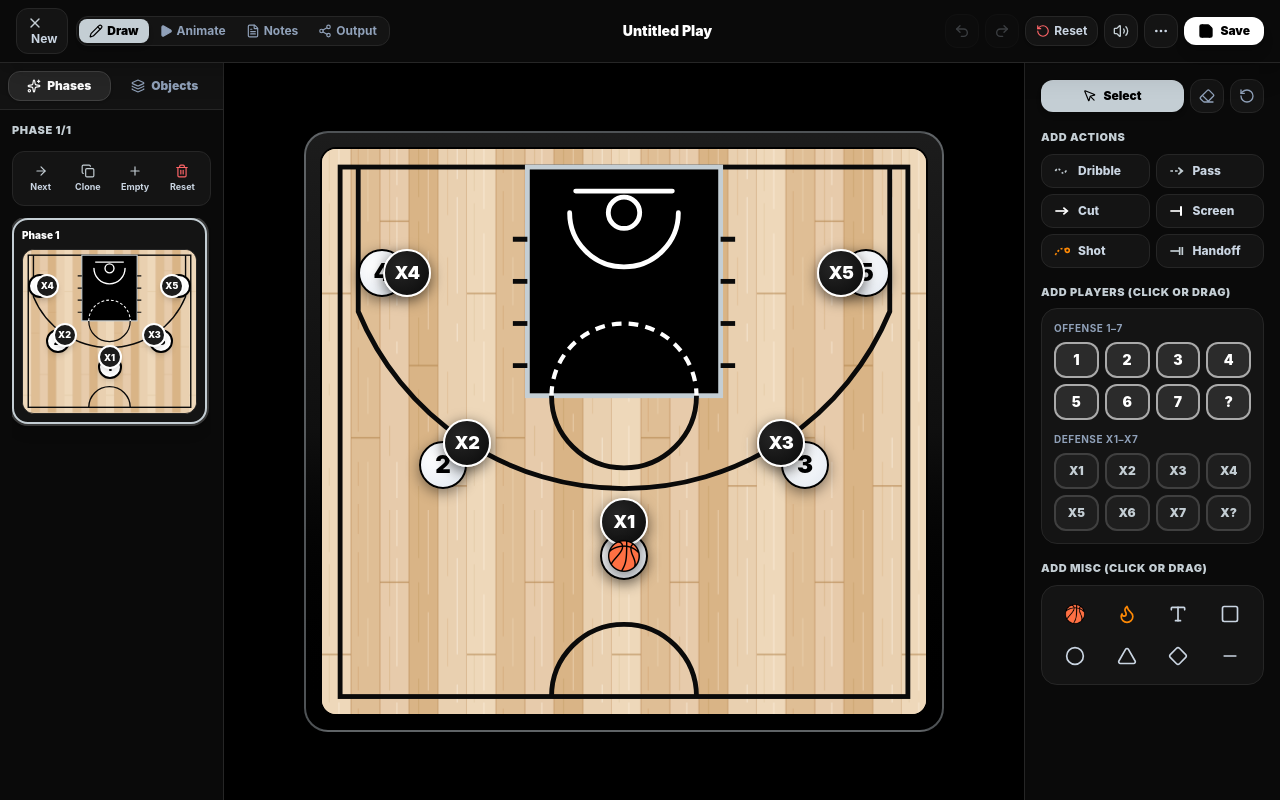
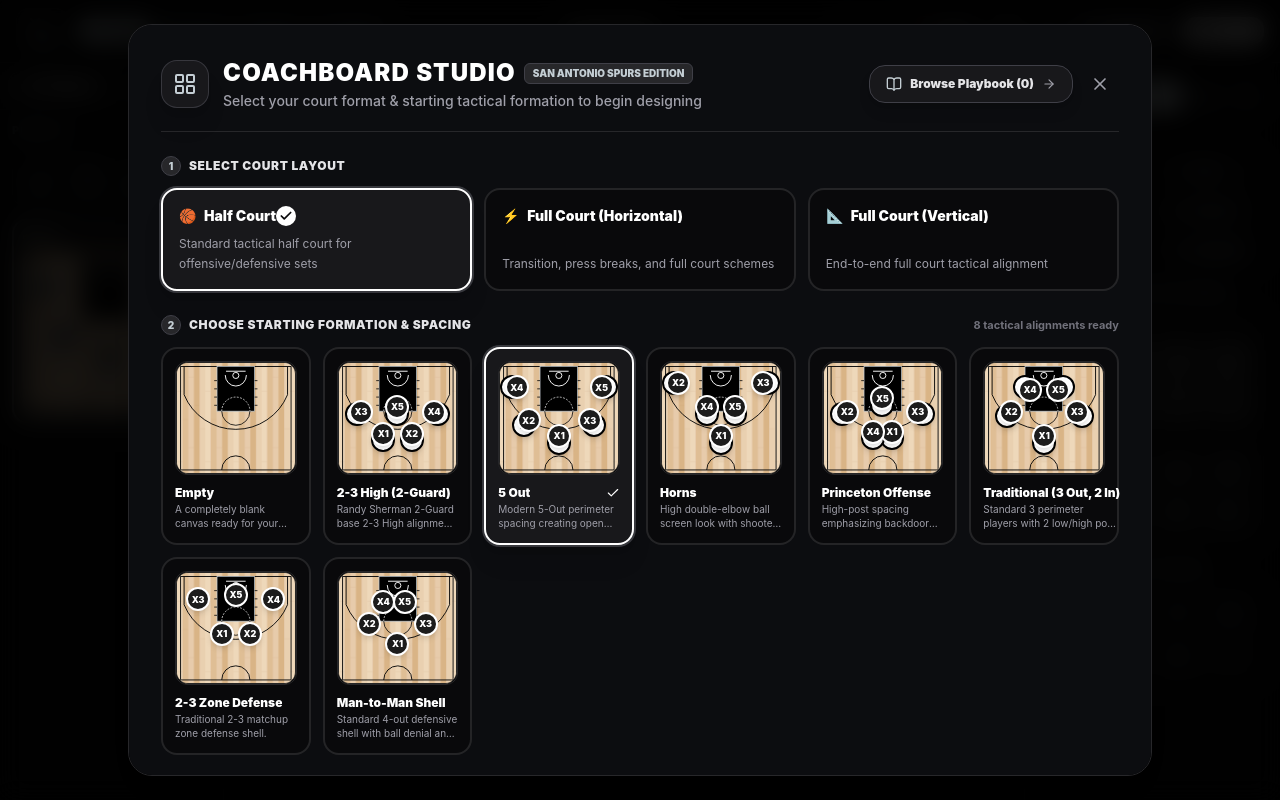
Before and after one commit to ecohoopscoaching/CoachBoard, a React (Vite) app: page / in a window 1280 px wide. Built offline with nearby package versions, Linux system fonts and the light colour scheme.

Commit message:
feat: make Court Template Selector the initial landing page and make Playbook prominent in top header

```diff
--- a/src/App.tsx
+++ b/src/App.tsx
@@ -75,8 +75,10 @@
   const [isLooping, setIsLooping] = React.useState(true);
   const [isMuted, setIsMuted] = React.useState(false);
 
-  // Modals
-  const [isTemplateModalOpen, setIsTemplateModalOpen] = React.useState(false);
+  // Modals (Landing page opens template modal by default)
+  const [isTemplateModalOpen, setIsTemplateModalOpen] = React.useState<boolean>(() => {
+    return typeof window !== 'undefined' && !window.location.hash.startsWith('#play=');
+  });
   const [isPlaybookOpen, setIsPlaybookOpen] = React.useState(false);
   const [isNotesModalOpen, setIsNotesModalOpen] = React.useState(false);
   const [isOutputModalOpen, setIsOutputModalOpen] = React.useState(false);
@@ -1168,6 +1170,8 @@
         isOpen={isTemplateModalOpen}
         onClose={() => setIsTemplateModalOpen(false)}
         onSelectSetup={handleSelectSetupFromModal}
+        onOpenPlaybook={() => setIsPlaybookOpen(true)}
+        savedPlaysCount={savedPlays.length}
       />
 
       {/* Play Details & Coaching Notes Modal */}
--- a/src/components/Header/PlayCreatorHeader.tsx
+++ b/src/components/Header/PlayCreatorHeader.tsx
@@ -365,6 +365,19 @@
           )}
         </div>
 
+        {/* Dedicated Prominent Tactical Playbook Button */}
+        <button
+          onClick={() => {
+            soundEffects.playClick();
+            onOpenPlaybook();
+          }}
+          className="flex items-center gap-1.5 px-2.5 sm:px-3.5 py-1.5 rounded-xl bg-zinc-900 hover:bg-zinc-800 text-zinc-100 hover:text-white border border-zinc-700/90 text-xs font-black transition-all shadow-md active:scale-95 group shrink-0"
+          title="Open Tactical Playbook"
+        >
+          <BookOpen className="w-3.5 h-3.5 sm:w-4 sm:h-4 text-[#c4ced4] group-hover:scale-110 transition-transform" />
+          <span>Playbook</span>
+        </button>
+
         {/* Save Play Button */}
         <button
           onClick={() => {
--- a/src/components/Modal/CourtTemplateModal.tsx
+++ b/src/components/Modal/CourtTemplateModal.tsx
@@ -2,7 +2,15 @@
 import type { CourtType } from '../../types/play';
 import { COURT_TEMPLATES } from '../../data/presetPlays';
 import type { TemplateDefinition } from '../../data/presetPlays';
-import { X, Check, LayoutGrid, ArrowRight } from 'lucide-react';
+import {
+  X,
+  Check,
+  LayoutGrid,
+  ArrowRight,
+  BookOpen,
+  Sparkles,
+  Zap,
+} from 'lucide-react';
 import { soundEffects } from '../../services/soundEffects';
 import { CourtThumbnail } from '../Court/CourtThumbnail';
 
@@ -10,22 +18,26 @@
   isOpen: boolean;
   onClose: () => void;
   onSelectSetup: (courtType: CourtType, template: TemplateDefinition) => void;
+  onOpenPlaybook?: () => void;
+  savedPlaysCount?: number;
 }
 
 export const CourtTemplateModal: React.FC<CourtTemplateModalProps> = ({
   isOpen,
   onClose,
   onSelectSetup,
+  onOpenPlaybook,
+  savedPlaysCount = 0,
 }) => {
   const [selectedCourtType, setSelectedCourtType] = React.useState<CourtType>('half');
   const [selectedTemplateId, setSelectedTemplateId] = React.useState<string>('5-out');
 
   if (!isOpen) return null;
 
-  const courtTypes: { id: CourtType; title: string; desc: string }[] = [
-    { id: 'half', title: 'Half Court', desc: 'Standard tactical half court' },
-    { id: 'full-horizontal', title: 'Horizontal Full Court', desc: 'Full length horizontal view' },
-    { id: 'full-vertical', title: 'Vertical Full Court', desc: 'Full length vertical view' },
+  const courtTypes: { id: CourtType; title: string; desc: string; icon: string }[] = [
+    { id: 'half', title: 'Half Court', desc: 'Standard tactical half court for offensive/defensive sets', icon: '🏀' },
+    { id: 'full-horizontal', title: 'Full Court (Horizontal)', desc: 'Transition, press breaks, and full court schemes', icon: '⚡' },
+    { id: 'full-vertical', title: 'Full Court (Vertical)', desc: 'End-to-end full court tactical alignment', icon: '📐' },
   ];
 
   const handleStart = () => {
@@ -36,35 +48,67 @@
 
   return (
     <div className="fixed inset-0 z-50 flex items-center justify-center p-3 sm:p-6 bg-black/90 backdrop-blur-md animate-fade-in overflow-y-auto">
-      <div className="w-full max-w-4xl bg-[#0a0a0a] border border-[#262626] rounded-3xl p-6 sm:p-8 text-white shadow-2xl flex flex-col gap-6 max-h-[92vh] overflow-y-auto">
-        {/* Header */}
-        <div className="flex items-center justify-between border-b border-[#262626] pb-4">
-          <div className="flex items-center gap-3">
-            <div className="w-8 h-8 rounded-xl bg-white text-black flex items-center justify-center font-black">
-              <LayoutGrid className="w-4 h-4" />
+      <div className="w-full max-w-5xl bg-[#0c0d10] border border-zinc-800 rounded-3xl p-5 sm:p-8 text-white shadow-2xl flex flex-col gap-6 max-h-[94vh] overflow-y-auto">
+
+        {/* BRAND HERO HEADER */}
+        <div className="flex flex-wrap items-center justify-between border-b border-zinc-800 pb-5 gap-4">
+          <div className="flex items-center gap-3.5">
+            <div className="w-12 h-12 rounded-2xl bg-zinc-900 border border-zinc-700/80 flex items-center justify-center font-black text-white shadow-xl">
+              <LayoutGrid className="w-6 h-6 text-[#c4ced4]" />
             </div>
             <div>
-              <h2 className="text-lg sm:text-xl font-black tracking-wide text-white">
-                Create New Play
-              </h2>
-              <p className="text-xs text-[#c4ced4] font-semibold">
-                Pick your court layout and starting tactical formation
+              <div className="flex items-center gap-2">
+                <h1 className="text-xl sm:text-2xl font-black uppercase tracking-wider text-white">
+                  CoachBoard Studio
+                </h1>
+                <span className="bg-zinc-800 border border-zinc-700 text-[#c4ced4] text-[10px] font-black uppercase px-2 py-0.5 rounded-md">
+                  San Antonio Spurs Edition
+                </span>
+              </div>
+              <p className="text-xs sm:text-sm text-zinc-400 font-medium mt-0.5">
+                Select your court format & starting tactical formation to begin designing
               </p>
             </div>
           </div>
+
+          {/* Quick Playbook Access Card on Landing Page */}
+          <div className="flex items-center gap-2">
+            {onOpenPlaybook && (
+              <button
+                onClick={() => {
+                  soundEffects.playClick();
+                  onClose();
+                  onOpenPlaybook();
+                }}
+                className="flex items-center gap-2 px-4 py-2.5 rounded-2xl bg-zinc-900 hover:bg-zinc-800 border border-zinc-700 text-zinc-200 hover:text-white text-xs font-black transition-all shadow-lg group active:scale-95"
+              >
+                <BookOpen className="w-4 h-4 text-[#c4ced4] group-hover:scale-110 transition-transform" />
+                <span>Browse Playbook ({savedPlaysCount})</span>
+                <ArrowRight className="w-3.5 h-3.5 text-zinc-400 group-hover:translate-x-0.5 transition-transform" />
+              </button>
+            )}
+
             <button
               onClick={onClose}
-            className="p-2 rounded-xl text-slate-400 hover:text-white hover:bg-[#1f1f1f] transition-colors"
+              className="p-2 rounded-xl text-zinc-400 hover:text-white hover:bg-zinc-800 border border-transparent hover:border-zinc-700 transition-colors"
+              title="Close template picker"
             >
               <X className="w-5 h-5" />
             </button>
           </div>
+        </div>
 
-        {/* 1. Step 1: Court Type Picker */}
+        {/* 1. STEP 1: COURT FORMAT */}
         <div className="flex flex-col gap-3">
-          <label className="text-xs font-black uppercase tracking-wider text-[#c4ced4]">
-            1. Select Court Type
+          <div className="flex items-center gap-2">
+            <span className="w-5 h-5 rounded-full bg-zinc-800 text-[#c4ced4] border border-zinc-700 flex items-center justify-center text-[10px] font-black">
+              1
+            </span>
+            <label className="text-xs font-black uppercase tracking-wider text-zinc-200">
+              Select Court Layout
             </label>
+          </div>
+
           <div className="grid grid-cols-1 sm:grid-cols-3 gap-3">
             {courtTypes.map(c => {
               const isSelected = selectedCourtType === c.id;
@@ -75,29 +119,47 @@
                     soundEffects.playClick();
                     setSelectedCourtType(c.id);
                   }}
-                  className={`p-4 rounded-2xl border-2 text-left flex flex-col gap-2 transition-all ${
+                  className={`p-4 rounded-2xl border-2 text-left flex flex-col justify-between gap-2 transition-all cursor-pointer ${
                     isSelected
-                      ? 'bg-[#181818] border-[#c4ced4] shadow-lg ring-2 ring-white/20'
-                      : 'bg-[#121212] border-[#262626] hover:border-[#404040]'
+                      ? 'bg-zinc-900 border-white shadow-xl ring-2 ring-zinc-400/30'
+                      : 'bg-zinc-950/70 border-zinc-800/90 hover:border-zinc-700 hover:bg-zinc-900/40'
                   }`}
                 >
                   <div className="flex items-center justify-between">
+                    <div className="flex items-center gap-2">
+                      <span className="text-sm">{c.icon}</span>
                       <span className="font-black text-sm text-white">{c.title}</span>
-                    {isSelected && <Check className="w-4 h-4 text-white" />}
                     </div>
-                  <span className="text-xs text-slate-400">{c.desc}</span>
+                    {isSelected && (
+                      <span className="w-5 h-5 rounded-full bg-white text-zinc-950 flex items-center justify-center">
+                        <Check className="w-3.5 h-3.5 stroke-[3]" />
+                      </span>
+                    )}
+                  </div>
+                  <span className="text-xs text-zinc-400 leading-relaxed">{c.desc}</span>
                 </button>
               );
             })}
           </div>
         </div>
 
-        {/* 2. Step 2: Tactical Starting Formations */}
+        {/* 2. STEP 2: TACTICAL FORMATION & SPACING */}
         <div className="flex flex-col gap-3">
-          <label className="text-xs font-black uppercase tracking-wider text-[#c4ced4]">
-            2. Choose Starting Formation
+          <div className="flex items-center justify-between">
+            <div className="flex items-center gap-2">
+              <span className="w-5 h-5 rounded-full bg-zinc-800 text-[#c4ced4] border border-zinc-700 flex items-center justify-center text-[10px] font-black">
+                2
+              </span>
+              <label className="text-xs font-black uppercase tracking-wider text-zinc-200">
+                Choose Starting Formation & Spacing
               </label>
-          <div className="grid grid-cols-2 sm:grid-cols-4 gap-3">
+            </div>
+            <span className="text-[11px] font-bold text-zinc-500">
+              {COURT_TEMPLATES.length} tactical alignments ready
+            </span>
+          </div>
+
+          <div className="grid grid-cols-2 sm:grid-cols-3 lg:grid-cols-6 gap-3">
             {COURT_TEMPLATES.map(tmpl => {
               const isSelected = selectedTemplateId === tmpl.id;
               return (
@@ -107,26 +169,28 @@
                     soundEffects.playClick();
                     setSelectedTemplateId(tmpl.id);
                   }}
-                  className={`p-3 rounded-2xl border-2 text-left flex flex-col gap-2 transition-all ${
+                  className={`p-3 rounded-2xl border-2 text-left flex flex-col justify-between gap-2.5 transition-all cursor-pointer group ${
                     isSelected
-                      ? 'bg-[#181818] border-[#c4ced4] shadow-lg ring-2 ring-white/20'
-                      : 'bg-[#121212] border-[#262626] hover:border-[#404040]'
+                      ? 'bg-zinc-900 border-white shadow-xl ring-2 ring-zinc-400/30'
+                      : 'bg-zinc-950/70 border-zinc-800/90 hover:border-zinc-700 hover:bg-zinc-900/40'
                   }`}
                 >
-                  {/* Full Scaled Court Thumbnail Preview */}
+                  {/* Scaled Court Thumbnail Preview with True Basketball Aspect Ratio */}
+                  <div className="w-full rounded-xl overflow-hidden border border-zinc-800 group-hover:border-zinc-700 bg-black transition-colors pointer-events-none shadow-inner">
                     <CourtThumbnail
                       pieces={tmpl.pieces}
                       ball={tmpl.ball}
                       courtType={selectedCourtType}
-                    className="shadow-sm"
+                      className="w-full"
                     />
+                  </div>
 
                   <div>
-                    <div className="flex items-center justify-between">
-                      <span className="font-bold text-xs text-white">{tmpl.name}</span>
-                      {isSelected && <Check className="w-3.5 h-3.5 text-white" />}
+                    <div className="flex items-center justify-between gap-1">
+                      <span className="font-black text-xs text-white truncate">{tmpl.name}</span>
+                      {isSelected && <Check className="w-3.5 h-3.5 text-white shrink-0" />}
                     </div>
-                    <p className="text-[10px] text-slate-400 line-clamp-2 mt-0.5">
+                    <p className="text-[10px] text-zinc-400 line-clamp-2 mt-0.5 leading-snug">
                       {tmpl.description}
                     </p>
                   </div>
@@ -136,22 +200,31 @@
           </div>
         </div>
 
-        {/* Footer Action */}
-        <div className="flex items-center justify-end gap-3 pt-4 border-t border-[#262626]">
+        {/* FOOTER ACTIONS */}
+        <div className="flex flex-wrap items-center justify-between gap-3 pt-4 border-t border-zinc-800">
+          <div className="flex items-center gap-2">
+            <span className="text-xs text-zinc-400 font-medium">
+              Ready to draw tactical lines, cuts, screens, passes, and animations.
+            </span>
+          </div>
+
+          <div className="flex items-center gap-3">
             <button
               onClick={onClose}
-            className="px-5 py-2.5 rounded-xl text-xs font-bold text-slate-400 hover:text-white transition-colors"
+              className="px-4 py-2.5 rounded-xl text-xs font-bold text-zinc-400 hover:text-white hover:bg-zinc-900 transition-colors"
             >
-            Cancel
+              Skip / Blank Canvas
             </button>
             <button
               onClick={handleStart}
-            className="flex items-center gap-2 px-6 py-2.5 rounded-xl bg-white hover:bg-slate-200 text-black text-xs font-black shadow-lg transition-all transform active:scale-95"
+              className="flex items-center gap-2 px-6 py-3 rounded-2xl bg-white hover:bg-zinc-200 text-zinc-950 text-xs font-black shadow-xl transition-all transform active:scale-95 group"
             >
-            <span>Open Play Creator</span>
-            <ArrowRight className="w-4 h-4" />
+              <span>Launch Whiteboard with Setup</span>
+              <ArrowRight className="w-4 h-4 text-zinc-950 group-hover:translate-x-0.5 transition-transform" />
             </button>
           </div>
+        </div>
+
       </div>
     </div>
   );
```
Lines whose indentation alone changed are shown as unchanged.
